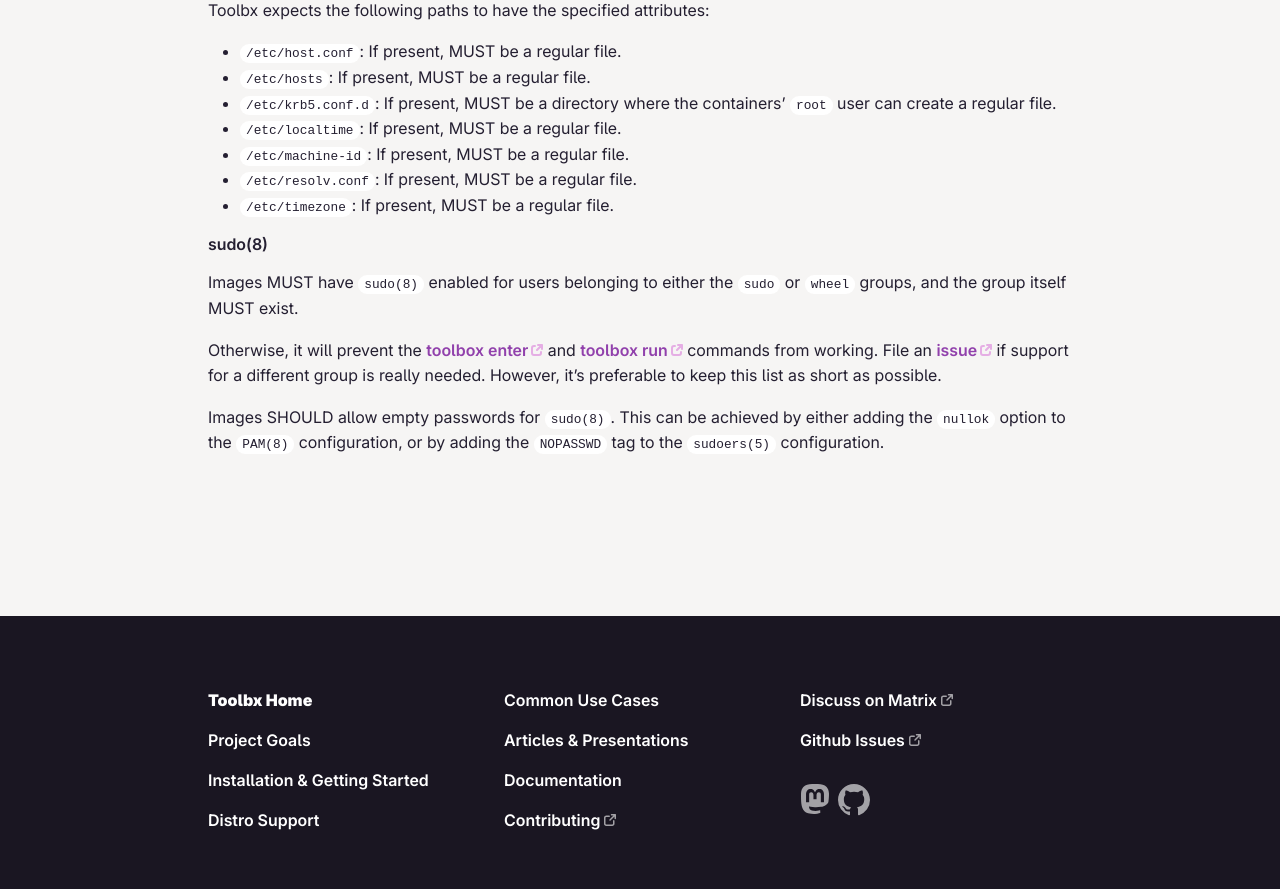
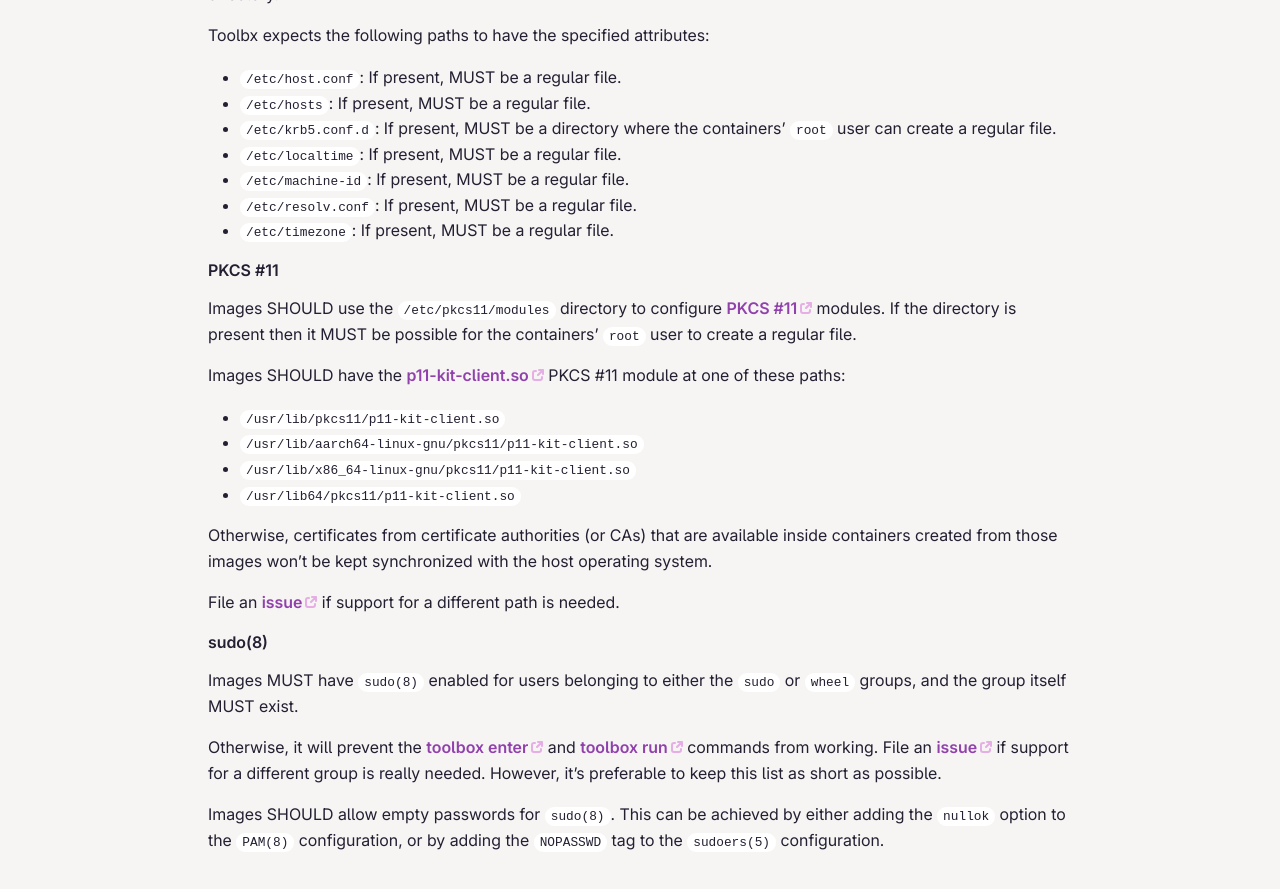
Before and after one commit to containers/containertoolbx.org, a Jekyll site: the page built from doc.md, in a window 1280 px wide and 900 px high, scrolled down 6187 px. Shown: the top 889 px of the window. Built offline with Jekyll 4.4.1, drawn with Linux system fonts in a browser that asks for light colours.

Commit message:
Add text on PKCS #11 under image requirements
See:
https://github.com/containers/toolbox/commit/5ed2442214f0eb8d
https://github.com/containers/toolbox/pull/1644
https://github.com/containers/toolbox/issues/626

https://github.com/containers/toolbox/issues/1606

```diff
--- a/doc.md
+++ b/doc.md
@@ -227,6 +227,20 @@
 * `/etc/resolv.conf`: If present, MUST be a regular file.
 * `/etc/timezone`: If present, MUST be a regular file.
 
+#### PKCS #11
+
+Images SHOULD use the `/etc/pkcs11/modules` directory to configure [PKCS #11](https://en.wikipedia.org/wiki/PKCS_11) modules. If the directory is present then it MUST be possible for the containers' `root` user to create a regular file.
+
+Images SHOULD have the [p11-kit-client.so](https://p11-glue.github.io/p11-glue/p11-kit/manual/p11-kit.html) PKCS #11 module at one of these paths:
+* `/usr/lib/pkcs11/p11-kit-client.so`
+* `/usr/lib/aarch64-linux-gnu/pkcs11/p11-kit-client.so`
+* `/usr/lib/x86_64-linux-gnu/pkcs11/p11-kit-client.so`
+* `/usr/lib64/pkcs11/p11-kit-client.so`
+
+Otherwise, certificates from certificate authorities (or CAs) that are available inside containers created from those images won't be kept synchronized with the host operating system.
+
+File an [issue](https://github.com/containers/toolbox/issues/new) if support for a different path is needed.
+
 #### sudo(8)
 
 Images MUST have `sudo(8)` enabled for users belonging to either the `sudo` or `wheel` groups, and the group itself MUST exist.
```
